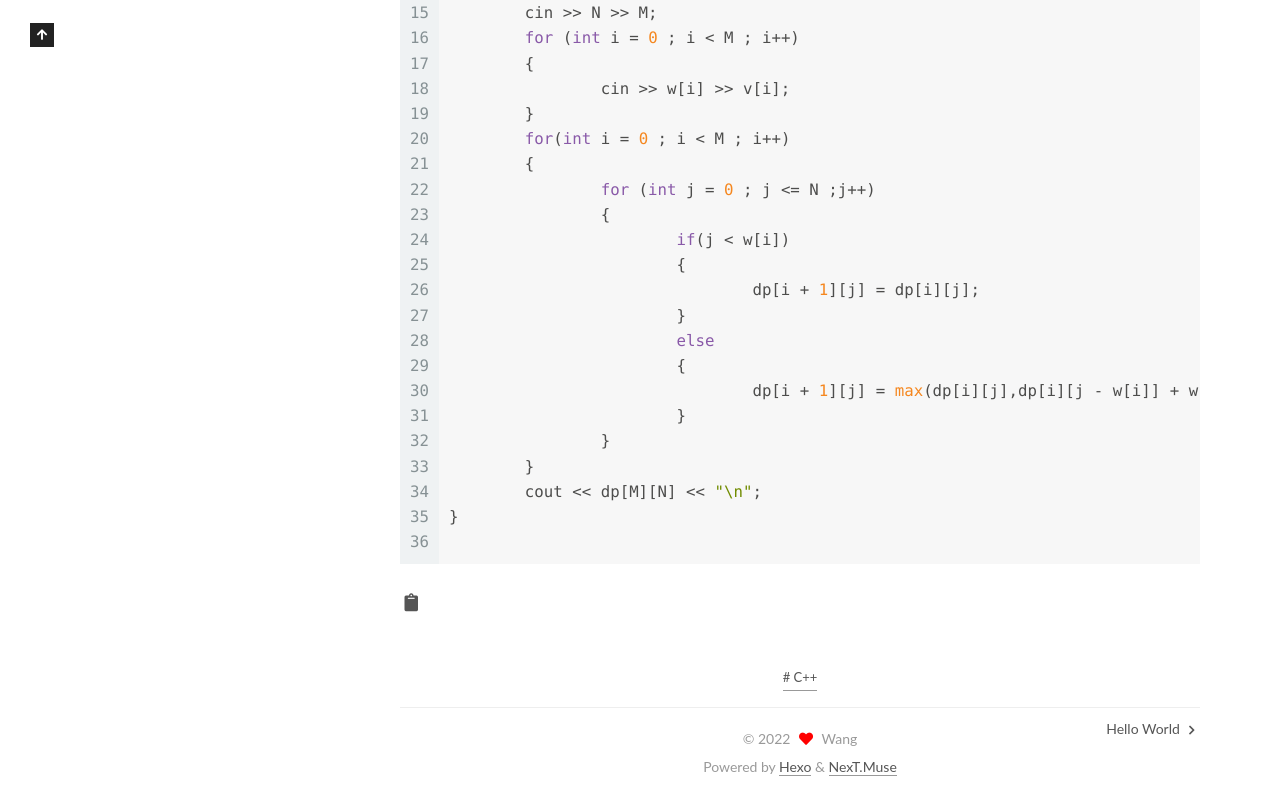
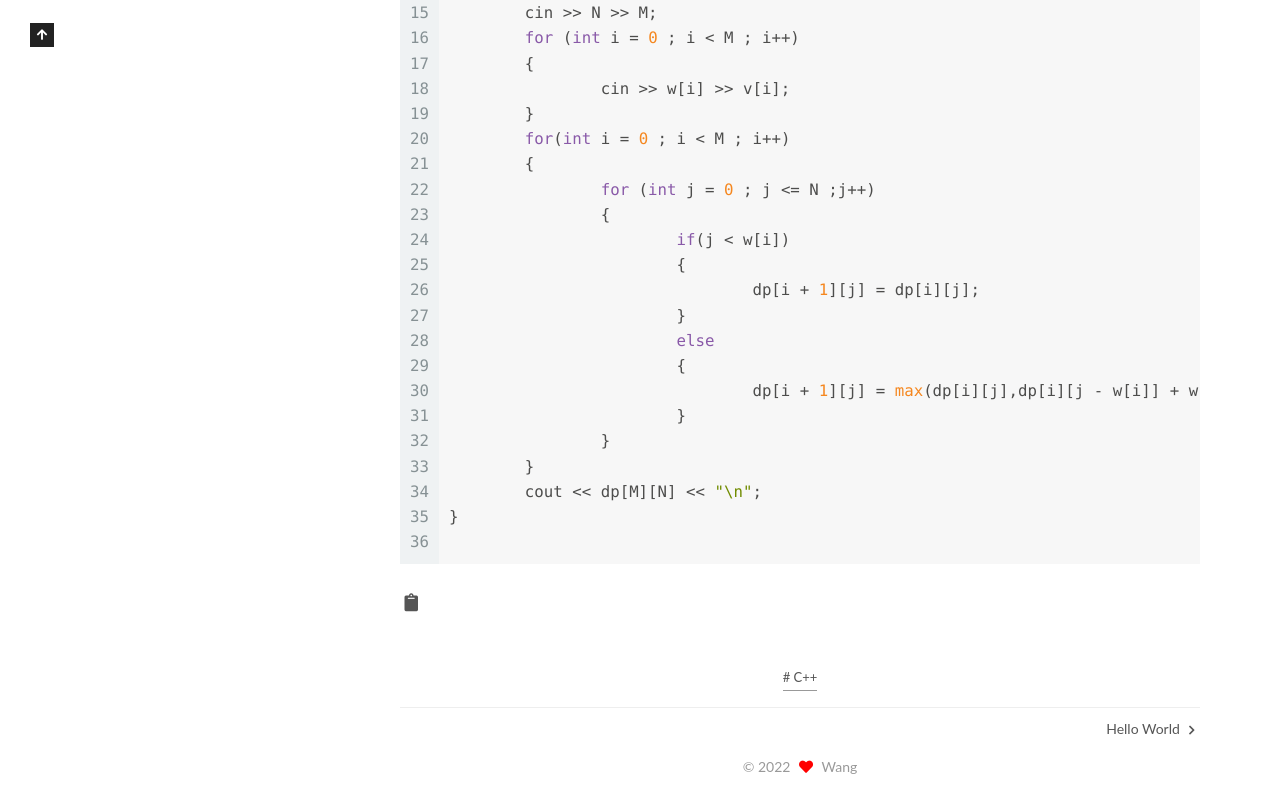
Before and after one commit to asddzxcc1856/asddzxcc1857.github.io, a plain HTML site: page 2019/09/14/first/index.html in a window 1280 px wide. Shown: the part 853-1654 px from the top of the page. Drawn offline with Linux system fonts and the light colour scheme.

Commit message:
Site updated: 2022-01-30 20:28:46

```diff
--- a/2019/09/14/first/index.html
+++ b/2019/09/14/first/index.html
@@ -360,8 +360,6 @@
   </span>
   <span class="author" itemprop="copyrightHolder">Wang</span>
 </div>
-  <div class="powered-by">Powered by <a href="https://hexo.io/" class="theme-link" rel="noopener" target="_blank">Hexo</a> & <a href="https://muse.theme-next.org/" class="theme-link" rel="noopener" target="_blank">NexT.Muse</a>
-  </div>
 
 
 
```
Also changed, not shown: 2022/01/30/hello-world/index.html (+0 -2 lines), about/index.html (+0 -2 lines), archives/2019/09/index.html (+0 -2 lines), archives/2019/index.html (+0 -2 lines), archives/2022/01/index.html (+0 -2 lines), archives/2022/index.html (+0 -2 lines), archives/index.html (+0 -2 lines), categories/coding/index.html (+0 -2 lines), categories/index.html (+0 -2 lines), index.html (+0 -2 lines), tags/C/index.html (+0 -2 lines), tags/index.html (+0 -2 lines).
